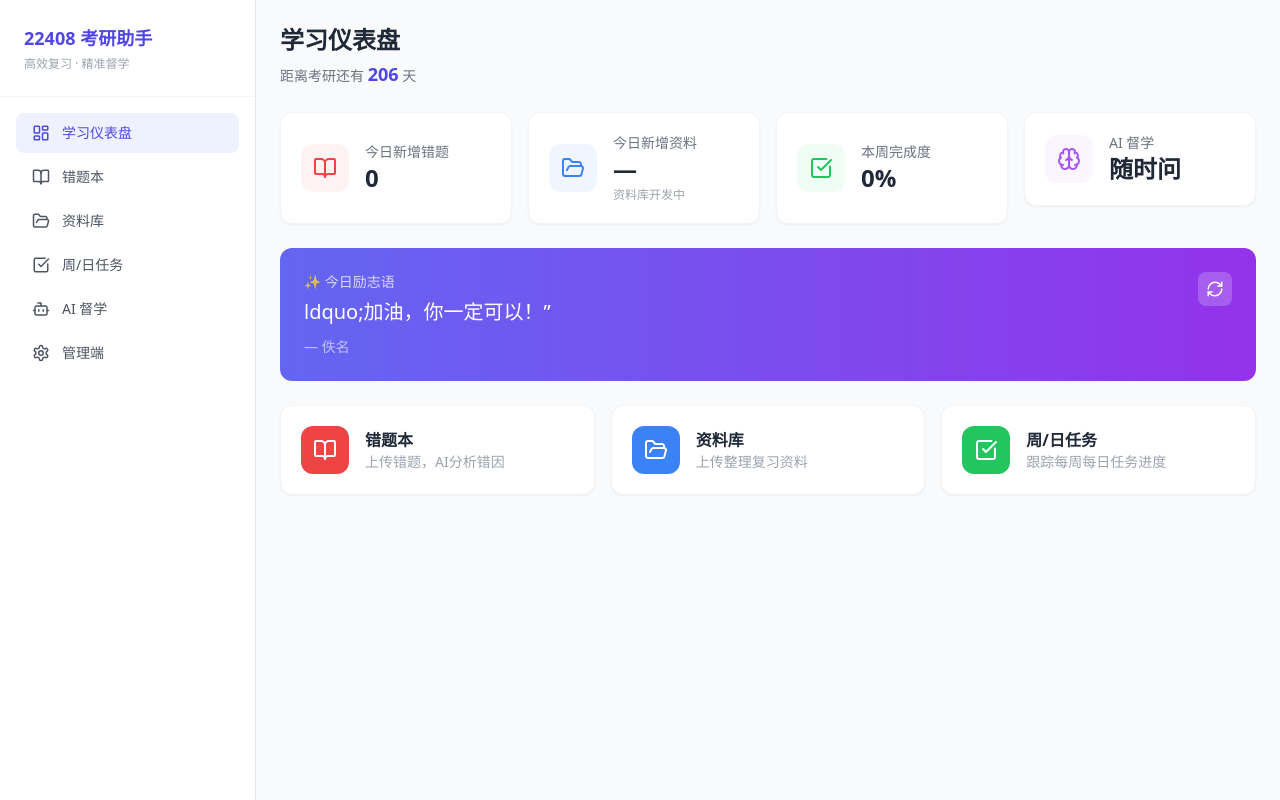
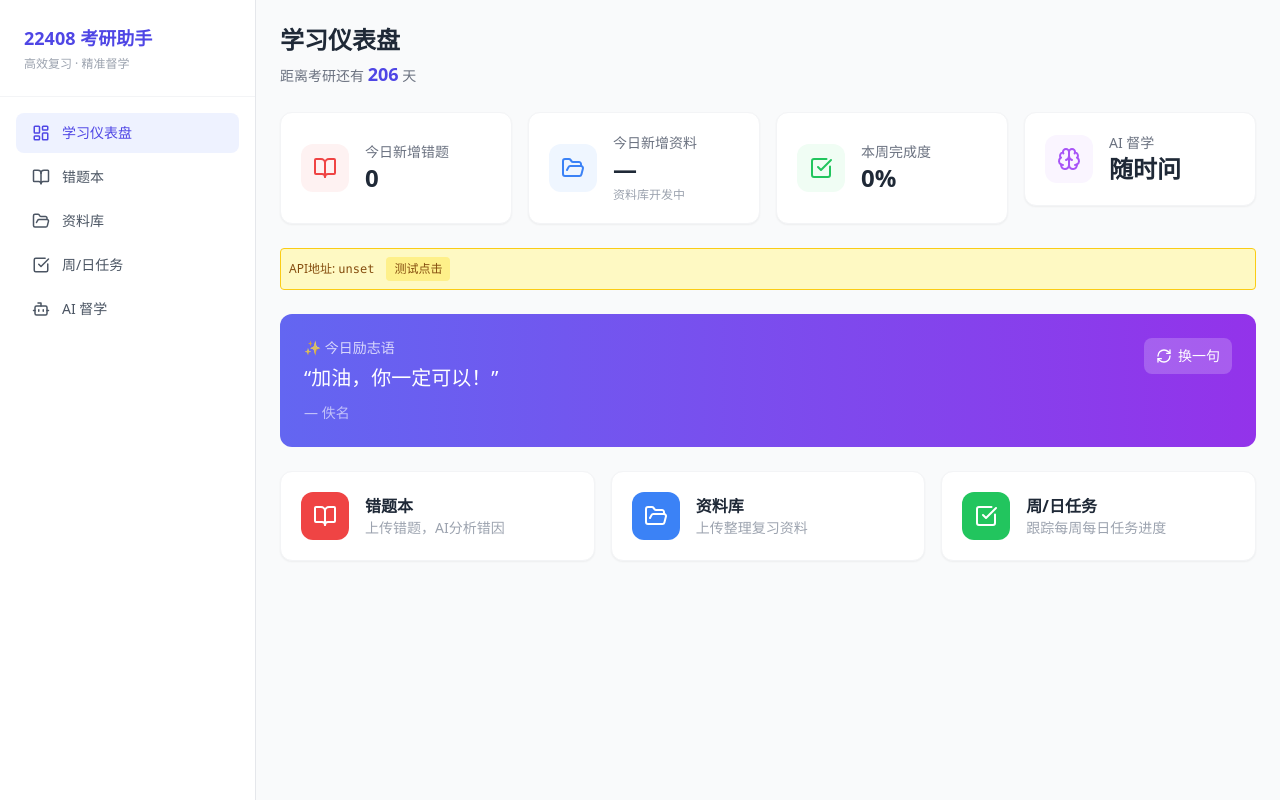
Before and after one commit to dmd211/my-todo-app, a Next.js app: page / in a window 1280 px wide. Built offline with nearby package versions, Linux system fonts and the light colour scheme; no server answers; the database is empty.

Commit message:
fix: 修复励志语刷新按钮，API地址改为公网IP

```diff
--- a/src/app/ai/page.tsx
+++ b/src/app/ai/page.tsx
@@ -17,8 +17,9 @@ export default function AIPage() {
     try {
       const res = await api.ai.consult(userMsg)
       setMessages(m => [...m, { role: 'ai', content: res.answer }])
-    } catch (e) {
-      setMessages(m => [...m, { role: 'ai', content: '抱歉，AI 回答失败了，请稍后重试。' }])
+    } catch (e: any) {
+      const msg = e?.response?.data?.detail || e?.message || 'AI 回答失败，请稍后重试'
+      setMessages(m => [...m, { role: 'ai', content: `❌ ${msg}` }])
     }
     setLoading(false)
   }
--- a/src/app/materials/page.tsx
+++ b/src/app/materials/page.tsx
@@ -98,7 +98,7 @@ export default function MaterialsPage() {
           <input value={keyword} onChange={e => setKeyword(e.target.value)} placeholder="搜索资料名称..." className="text-sm outline-none w-40" />
         </div>
         <select value={filterSubject} onChange={e => setFilterSubject(e.target.value)} className="border border-gray-200 rounded-lg px-3 py-1.5 text-sm">
-          <option value="">全部学科</option>
+          <option value="">全部学科{subjects.length === 0 ? '（无）' : ''}</option>
           {subjects.map(s => <option key={s.id} value={s.id}>{s.name}</option>)}
         </select>
         <select value={filterCategory} onChange={e => setFilterCategory(e.target.value)} className="border border-gray-200 rounded-lg px-3 py-1.5 text-sm">
@@ -116,7 +116,10 @@ export default function MaterialsPage() {
               <input value={title} onChange={e => setTitle(e.target.value)} required className="w-full border border-gray-200 rounded-lg px-3 py-2 text-sm" placeholder="例如：高数极限知识点整理" />
             </div>
             <div>
-              <label className="block text-sm font-medium text-gray-600 mb-1">学科</label>
+              <label className="block text-sm font-medium text-gray-600 mb-1">
+                学科
+                {subjects.length === 0 && <span className="text-xs text-orange-400 ml-2">（请先去管理端添加学科）</span>}
+              </label>
               <select value={subjectId} onChange={e => setSubjectId(e.target.value)} className="w-full border border-gray-200 rounded-lg px-3 py-2 text-sm">
                 <option value="">不指定</option>
                 {subjects.map(s => <option key={s.id} value={s.id}>{s.name}</option>)}
--- a/src/app/page.tsx
+++ b/src/app/page.tsx
@@ -10,6 +10,7 @@ export default function DashboardPage() {
   const [loading, setLoading] = useState(true)
   const [refreshing, setRefreshing] = useState(false)
   const [daysToExam, setDaysToExam] = useState(0)
+  const [quoteError, setQuoteError] = useState<string | null>(null)
 
   // 考研倒计时：每年12月最后一个周六
   useEffect(() => {
@@ -28,9 +29,11 @@ export default function DashboardPage() {
   async function loadQuote() {
     try {
       const res = await fetch(`${process.env.NEXT_PUBLIC_API_BASE}/api/quotes/random`)
+      if (!res.ok) throw new Error('获取语录失败')
       const q = await res.json()
       setQuote(q)
     } catch (e) {
+      console.error('loadQuote 失败:', e)
       setQuote({ content: '加油，你一定可以！', author: '佚名' })
     }
   }
@@ -77,8 +80,20 @@ export default function DashboardPage() {
   }
 
   async function refreshQuote() {
+    console.log('[Dashboard] 开始刷新励志语, NEXT_PUBLIC_API_BASE:', process.env.NEXT_PUBLIC_API_BASE)
     setRefreshing(true)
-    await loadQuote()
+    setQuoteError(null)
+    try {
+      const res = await fetch(`${process.env.NEXT_PUBLIC_API_BASE}/api/quotes/random`)
+      console.log('[Dashboard] fetch 响应状态:', res.status)
+      if (!res.ok) throw new Error(`刷新失败，服务器状态 ${res.status}`)
+      const q = await res.json()
+      console.log('[Dashboard] 获取到新语录:', q)
+      setQuote(q)
+    } catch (e: any) {
+      console.error('[Dashboard] 刷新失败:', e)
+      setQuoteError(`刷新失败：${process.env.NEXT_PUBLIC_API_BASE} 连接异常`)
+    }
     setRefreshing(false)
   }
 
@@ -125,22 +140,35 @@ export default function DashboardPage() {
         />
       </div>
 
+      {/* 调试：显示 API 地址 */}
+      <div className="bg-yellow-100 border border-yellow-400 text-yellow-800 p-2 rounded text-xs">
+        API地址: <code id="api-debug">{process.env.NEXT_PUBLIC_API_BASE || '未设置'}</code>
+        <button onClick={() => alert('按钮点击正常! API=' + process.env.NEXT_PUBLIC_API_BASE)} className="ml-3 px-2 py-1 bg-yellow-200 rounded text-xs">测试点击</button>
+      </div>
+
       {/* AI 励志语 */}
       <div className="bg-gradient-to-r from-indigo-500 to-purple-600 rounded-xl p-6 text-white">
         <div className="flex items-start justify-between">
-          <div>
+          <div className="flex-1">
             <p className="text-sm opacity-75 mb-1">✨ 今日励志语</p>
-            <p className="text-xl font-medium leading-relaxed">
-             ldquo;{quote?.content || '加油，你一定可以！'}&rdquo;
-            </p>
-            <p className="text-sm opacity-60 mt-2">— {quote?.author || '佚名'}</p>
+            {quoteError ? (
+              <p className="text-sm text-yellow-200 mt-1">⚠️ {quoteError}</p>
+            ) : (
+              <>
+                <p className="text-xl font-medium leading-relaxed">
+                  &#8220;{quote?.content || '加油，你一定可以！'}&#8221;
+                </p>
+                <p className="text-sm opacity-60 mt-2">— {quote?.author || '佚名'}</p>
+              </>
+            )}
           </div>
           <button
             onClick={refreshQuote}
             disabled={refreshing}
-            className="p-2 rounded-lg bg-white/20 hover:bg-white/30 transition-colors"
+            className="flex items-center gap-1.5 px-3 py-2 rounded-lg bg-white/20 hover:bg-white/30 transition-colors text-sm ml-4"
           >
-            <RefreshCw size={18} className={refreshing ? 'animate-spin' : ''} />
+            <RefreshCw size={16} className={refreshing ? 'animate-spin' : ''} />
+            {refreshing ? '刷新中...' : '换一句'}
           </button>
         </div>
       </div>
--- a/src/app/tasks/page.tsx
+++ b/src/app/tasks/page.tsx
@@ -40,6 +40,10 @@ export default function TasksPage() {
 
   async function addDaily() {
     if (!newDailyTitle.trim() || !weekly) return
+    if (!weekly.id) {
+      alert('本周任务 ID 缺失，请先保存本周任务再添加日任务')
+      return
+    }
     try {
       await api.tasks.createDaily(weekly.id, { title: newDailyTitle, date: newDailyDate })
       setShowAddDaily(false)
@@ -47,6 +51,7 @@ export default function TasksPage() {
       load()
     } catch (e) {
       console.error(e)
+      alert('添加任务失败，请稍后重试')
     }
   }
 
--- a/src/components/Sidebar.tsx
+++ b/src/components/Sidebar.tsx
@@ -1,7 +1,7 @@
 'use client'
 import Link from 'next/link'
 import { usePathname } from 'next/navigation'
-import { LayoutDashboard, BookOpen, FolderOpen, CheckSquare, Bot, Settings } from 'lucide-react'
+import { LayoutDashboard, BookOpen, FolderOpen, CheckSquare, Bot } from 'lucide-react'
 
 const navItems = [
   { href: '/', label: '学习仪表盘', icon: LayoutDashboard },
@@ -9,7 +9,6 @@ const navItems = [
   { href: '/materials', label: '资料库', icon: FolderOpen },
   { href: '/tasks', label: '周/日任务', icon: CheckSquare },
   { href: '/ai', label: 'AI 督学', icon: Bot },
-  { href: '/admin', label: '管理端', icon: Settings },
 ]
 
 export default function Sidebar() {
```
